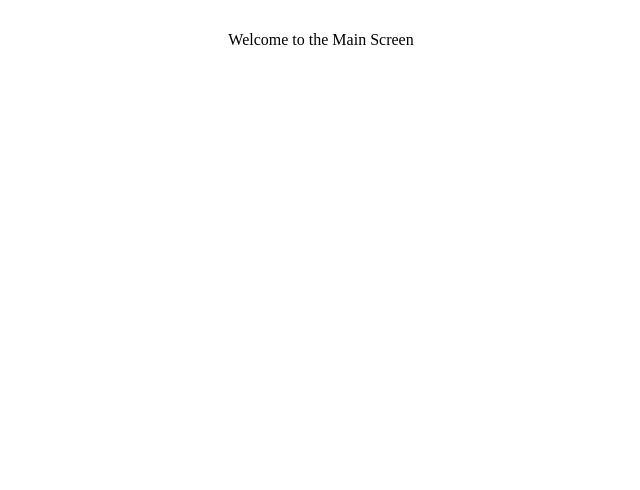
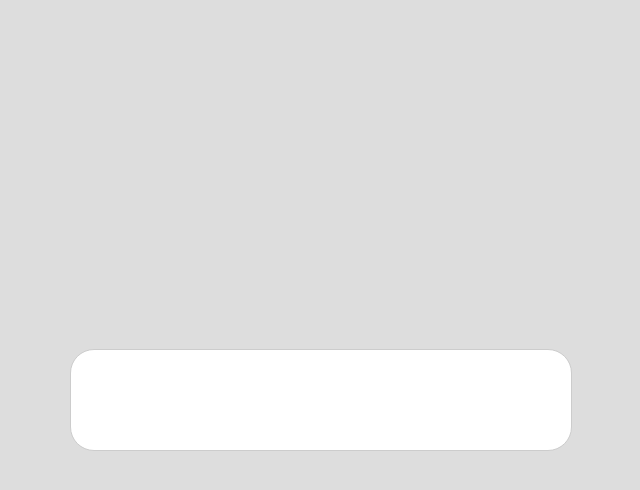
Before and after one commit to breno-aredes/codeleap-project, a React (Vite) app: page / in a window 1280 px wide. Shown: the top 490 px of the page, without its empty margins (319-959 px from the left). Built offline with nearby package versions, Linux system fonts and the light colour scheme.

Commit message:
feat: create reusable modal component

```diff
--- /dev/null
+++ b/src/components/modal/index.tsx
@@ -0,0 +1,38 @@
+import React, { useEffect } from "react";
+import * as S from "./styles";
+import { ModalProps } from "./types";
+
+const Modal: React.FC<ModalProps> = ({
+  children,
+  isVisible,
+  isWide,
+  setIsVisible,
+}) => {
+  useEffect(() => {
+    const handleKeyDown = (event: KeyboardEvent) => {
+      if (isWide && event.key === "Escape") {
+        setIsVisible(false);
+      }
+    };
+
+    if (isVisible) {
+      window.addEventListener("keydown", handleKeyDown);
+    }
+
+    return () => {
+      window.removeEventListener("keydown", handleKeyDown);
+    };
+  }, [isWide, isVisible, setIsVisible]);
+
+  if (!isVisible) {
+    return null;
+  }
+
+  return (
+    <S.ModalBackground isWide={isWide}>
+      <S.ModalContainer isWide={isWide}>{children}</S.ModalContainer>
+    </S.ModalBackground>
+  );
+};
+
+export default Modal;
--- /dev/null
+++ b/src/components/modal/styles.ts
@@ -0,0 +1,28 @@
+import styled from "styled-components";
+
+export const ModalBackground = styled.main<{ isWide: boolean }>`
+  background-color: ${({ theme }) => theme.colors.background};
+  position: fixed;
+  top: 0;
+  left: 0;
+  width: 100%;
+  height: 100%;
+  display: flex;
+  justify-content: center;
+  align-items: center;
+  z-index: 1000;
+  cursor: default;
+  opacity: ${({ isWide }) => (isWide ? "0.8" : "1")};
+  pointer-events: auto;
+`;
+
+export const ModalContainer = styled.div<{ isWide: boolean }>`
+  background-color: ${({ theme }) => theme.colors.secondary};
+  width: ${({ isWide }) => (isWide ? "660px" : "500px")};
+  min-height: 100px;
+  border-radius: 24px;
+  display: flex;
+  flex-direction: column;
+  border: 1px solid ${({ theme }) => theme.colors.tertiary};
+  opacity: 1;
+`;
--- /dev/null
+++ b/src/components/modal/types.ts
@@ -0,0 +1,8 @@
+import { ReactNode } from "react";
+
+export interface ModalProps {
+  children?: ReactNode;
+  isVisible: boolean;
+  isWide: boolean;
+  setIsVisible: React.Dispatch<React.SetStateAction<boolean>>;
+}
--- a/src/pages/main/index.tsx
+++ b/src/pages/main/index.tsx
@@ -1,9 +1,17 @@
 import React from "react";
+import Modal from "../../components/modal";
 
 const MainScreen: React.FC = () => {
+  const [isVisible, setIsVisible] = React.useState(true);
   return (
     <div>
       <h1>Welcome to the Main Screen</h1>
+
+      <Modal
+        isVisible={isVisible}
+        setIsVisible={setIsVisible}
+        isWide={false}
+      ></Modal>
     </div>
   );
 };
--- a/src/styles/theme.ts
+++ b/src/styles/theme.ts
@@ -3,9 +3,9 @@ const Theme = {
     background: "#dddddd",
     primary: "#7695EC",
     secondary: "#ffffff",
+    tertiary: "#CCCCCC",
     text: "#000000",
-    border: "#777777",
-    placeholder: "#CCCCCC",
+    inputBorder: "#777777",
     red: {
       primaryRed: "#FF5151",
     },
```
